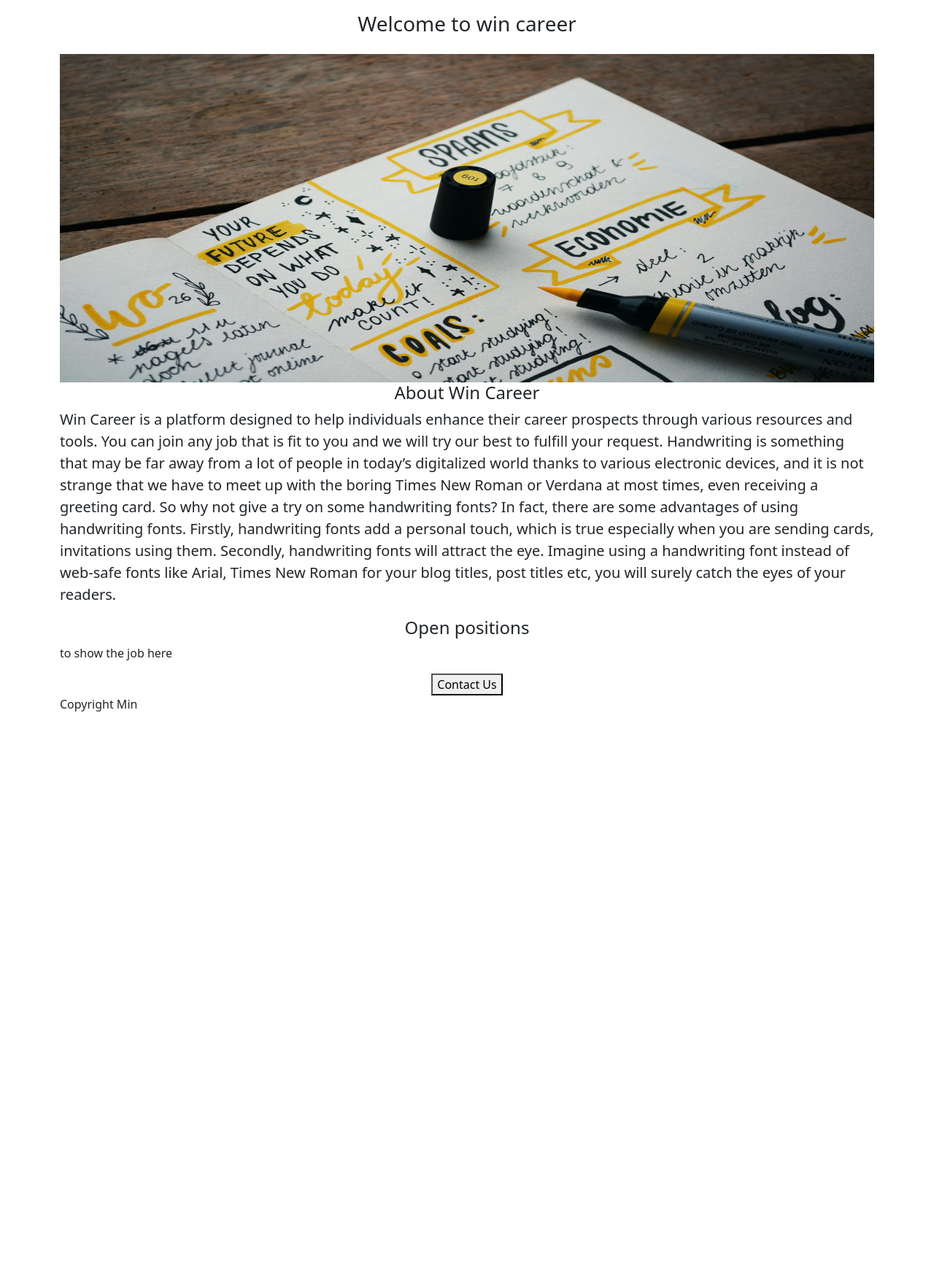
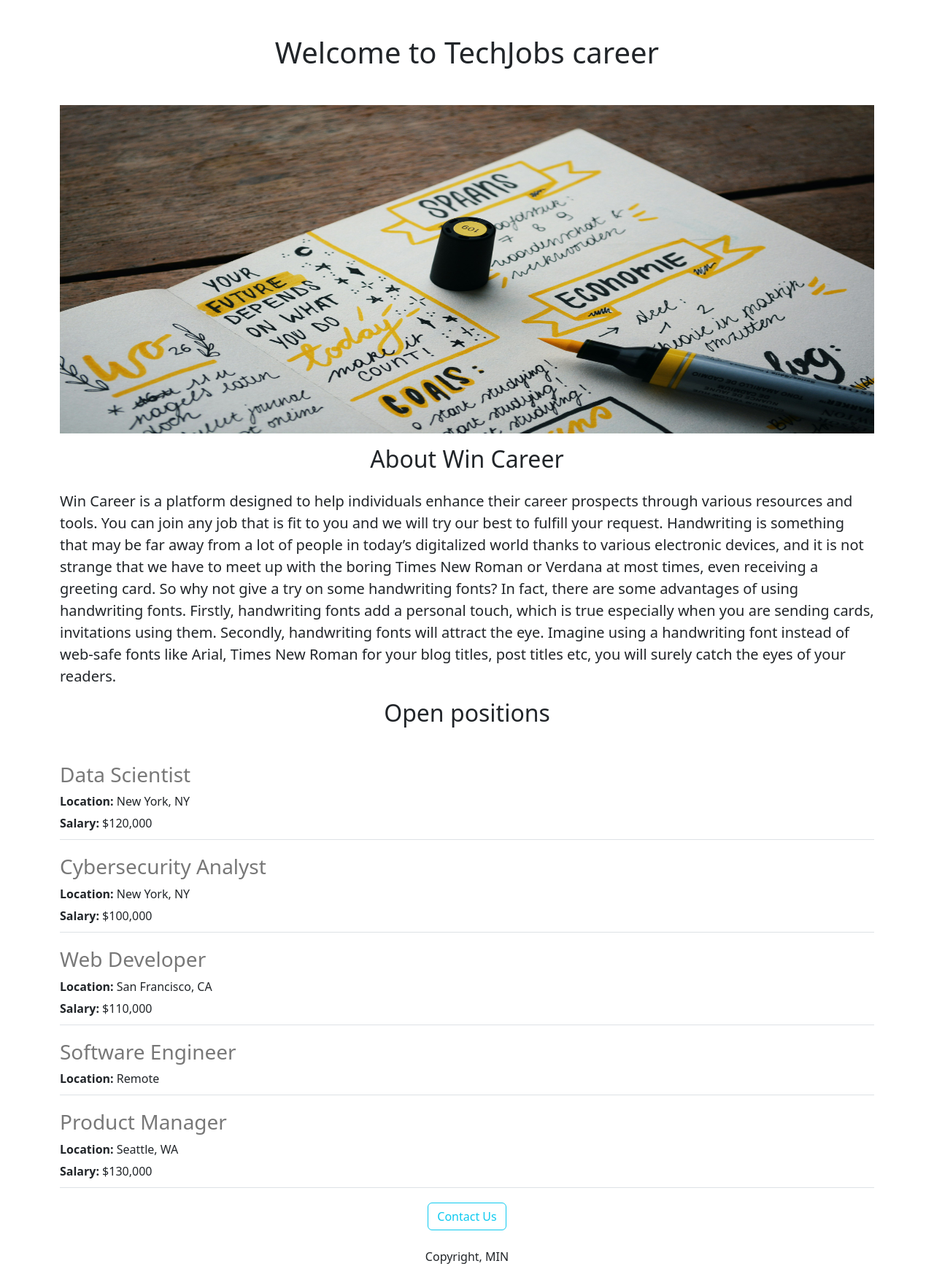
Before and after one commit to Music195/min-carreers-website, a Flask app: page / in a window 1280 px wide. Shown: the whole page at 73% size. Before the commit the page ends 975 px from the top, so only its background shows below. Run offline with Flask 3, Linux system fonts and the light colour scheme.

Commit message:
adding jobitems.html and modified app.py and home.html

```diff
--- a/app.py
+++ b/app.py
@@ -1,9 +1,41 @@
 from flask import Flask, render_template
 
 app = Flask(__name__)
+
+JOBS = [
+    {
+        'id': 1,
+        'title': 'Data Scientist',
+        'location': 'New York, NY',
+        'salary': '$120,000',
+    },
+    {
+        'id': 2,
+        'title': 'Cybersecurity Analyst',
+        'location': 'New York, NY',
+        'salary': '$100,000',
+    },
+    {
+        'id': 3,
+        'title': 'Web Developer',
+        'location': 'San Francisco, CA',
+        'salary': '$110,000',
+    },
+    {
+        'id': 4,
+        'title': 'Software Engineer',
+        'location': 'Remote',
+    },
+    {
+        'id': 5,
+        'title': 'Product Manager',
+        'location': 'Seattle, WA',
+        'salary': '$130,000'
+    },
+]
 @app.route('/')
 def hello_world():
-    return render_template('home.html')
+    return render_template('home.html', jobs=JOBS, company_name='TechJobs')
 
 if __name__ == '__main__':
     app.run(host='0.0.0.0', debug=True)
--- a/templates/home.html
+++ b/templates/home.html
@@ -11,14 +11,15 @@
 
     <meta charset="UTF-8">
     <meta name="viewport" content="width=device-width, initial-scale=1.0">
-    <link href="https://cdn.jsdelivr.net/npm/bootstrap@5.1.3/dist/css/bootstrap.min.css" rel="stylesheet" integrity="sha384-1BmE4kWBq78iYhFldvKuhfTAU6auU8tT94WrHftjDbrCEXSU1oBoqyl2QvZ6jIW3" crossorigin="anonymous">
-</head>
+    <link href="https://cdn.jsdelivr.net/npm/bootstrap@5.3.3/dist/css/bootstrap.min.css"
+          rel="stylesheet" integrity="sha384-QWTKZyjpPEjISv5WaRU9OFeRpok6YctnYmDr5pNlyT2bRjXh0JMhjY6hW+ALEwIH"
+          crossorigin="anonymous">
 <body>
     <div class ="container">
-        <h3 class="text-center mt-3 mb-4">Welcome to win career</h3>
+        <h1 class="text-center mt-5 mb-5">Welcome to {{company_name}} career</h1>
         <img class="img-fluid" id="win" src="static/win.jpg" >
 
-        <h4 class="text-center" >About Win Career</h4>
+        <h2 class="text-center mt-3 mb-4" >About Win Career</h2>
         <p class="lead"> Win Career is a platform designed to help individuals enhance their career prospects
             through various resources and tools.
             You can join any job that is fit to you and we will try our best to fulfill your request.
@@ -32,16 +33,21 @@
             Times New Roman for your blog titles, post titles etc, you will surely catch the eyes of
             your readers.
         </p>
-        <h4 class="text-center">Open positions</h4>
-        <p >to show the job here</p>
+        <h2 class="text-center">Open positions</h2>
 
+        <div class="row mt-4 mb-4"></div>
+            {% for job in jobs %}
+                {% include 'jobitems.html' %}
+            {% endfor %}
+
+        </div>
 
 
         <div class="text-center">
-            <button>Contact Us</button>
+            <button class="btn btn-outline-info">Contact Us</button>
         </div>
 
-        <p>Copyright Min</p>
+        <p class="text-center mt-4">Copyright, MIN</p>
     </div>
 
 
--- /dev/null
+++ b/templates/jobitems.html
@@ -0,0 +1,15 @@
+
+<div class="border-bottom" style="margin-bottom: 20px; padding-bottom: 10px;">
+    <h3 style="margin-top: 6px; color:rgb(120,120,120)"> {{job['title']}}</h3>
+    <div style="margin-top: 6px">
+        <b>Location:</b>  {{job['location']}}
+    </div>
+    {% if 'salary' in job %}
+    <div style="margin-top: 6px">
+        <b>Salary:</b>  {{job['salary']}}
+    </div>
+    {% endif %}
+</div>
+
+
+<!-- To adjust indentation (index) for all code at once using keyboard, select all the code (Ctrl+A), then use Tab to indent or Shift+Tab to outdent in most code editors like VS Code, Sublime Text, or Atom. -->
```
